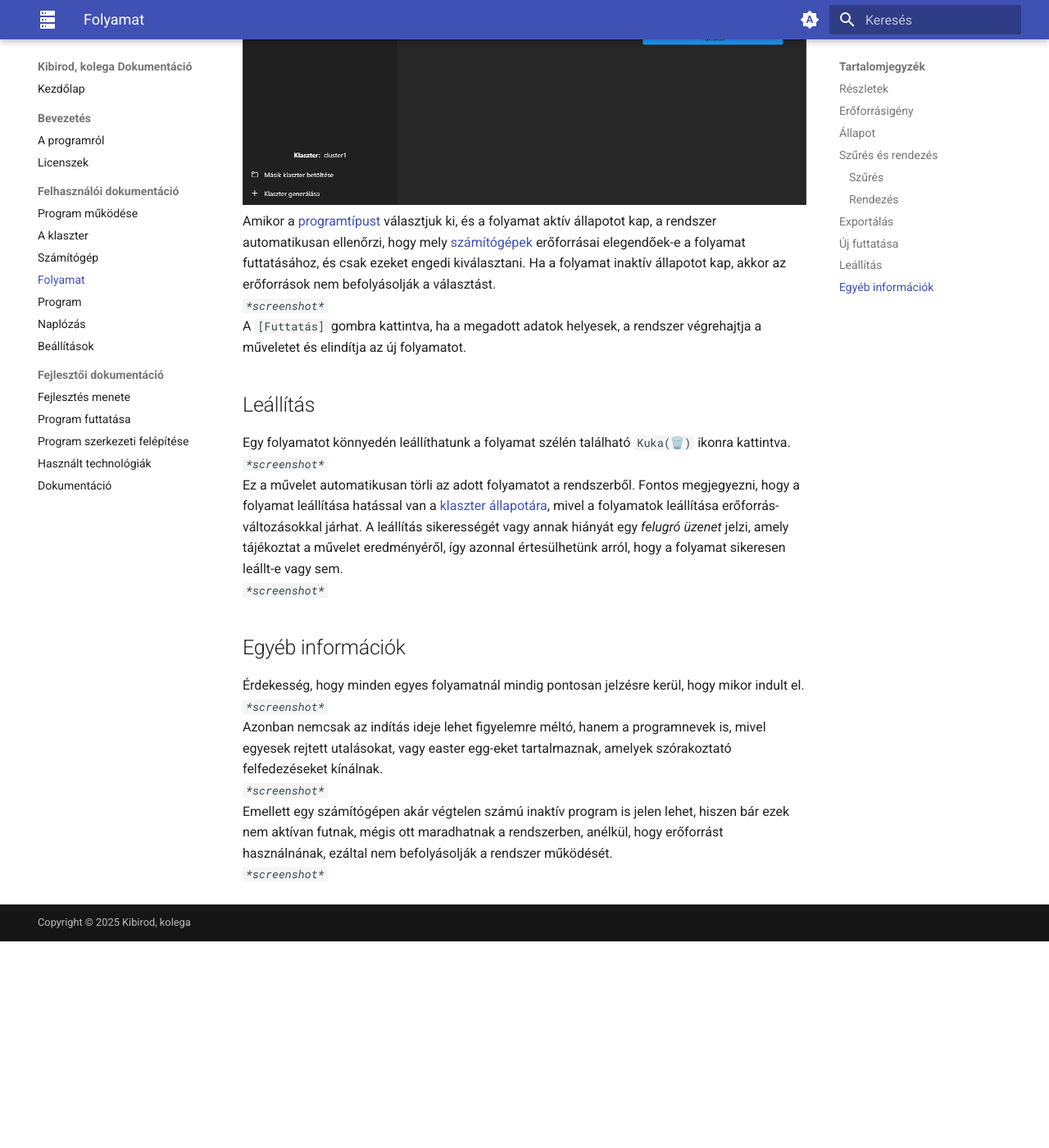
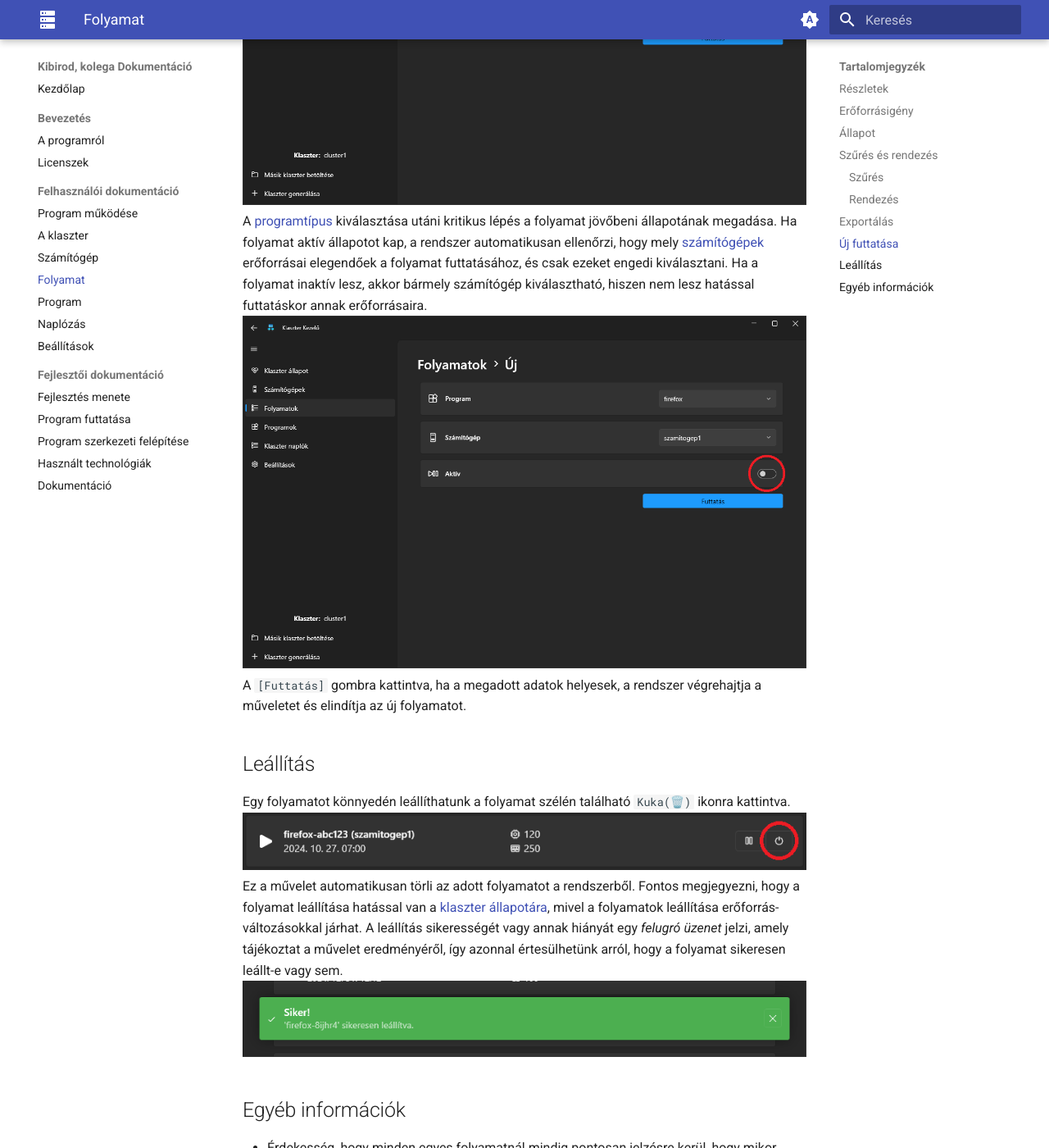
Before and after one commit to gyorfimarcell/Dusza2025, an MkDocs documentation site: the page built from documentation/docs/felhasznaloi/folyamat.md, in a window 1280 px wide and 1400 px high, scrolled down 5815 px. Shown: the whole window at 82% size. Built offline with MkDocs 1.6.1 and Material for MkDocs 9.7.7, drawn with Linux system fonts in a browser that asks for light colours; before the commit the page ends 6963 px from its top, so only the background shows below that.

Commit message:
process page done

```diff
--- a/documentation/docs/felhasznaloi/folyamat.md
+++ b/documentation/docs/felhasznaloi/folyamat.md
@@ -75,22 +75,21 @@ Az exportált fájlban minden egyes sor egy-egy folyamat adatait tartalmazza, am
 Új folyamatot indítani a `Folyamatok` fül jobb felső sarkában található `[Új]` gombbal lehet. A gomb megnyomásakor egy felugró oldal jelenik meg, ahol meg kell adni a <b>program típusát</b>, a <b>[számítógépet](szamitogep.md)</b>, ahol a folyamat futni fog, valamint annak <b>[állapotát](#allapot)</b>. <br>
 ![Export gomb](../img/felhasznaloi/folyamat/run-new-process.png) <br>
 ![Export gomb](../img/felhasznaloi/folyamat/run-new-process-page.png) <br>
-Amikor a [programtípust](program.md) választjuk ki, és a folyamat aktív állapotot kap, a rendszer automatikusan ellenőrzi, hogy mely [számítógépek](szamitogep.md) erőforrásai elegendőek-e a folyamat futtatásához, és csak ezeket engedi kiválasztani. Ha a folyamat inaktív állapotot kap, akkor az erőforrások nem befolyásolják a választást. <br>
-*`*screenshot*`* <br>
+A [programtípus](program.md) kiválasztása utáni kritikus lépés a folyamat jövőbeni állapotának megadása. Ha folyamat aktív állapotot kap, a rendszer automatikusan ellenőrzi, hogy mely [számítógépek](szamitogep.md) erőforrásai elegendőek a folyamat futtatásához, és csak ezeket engedi kiválasztani. Ha a folyamat inaktív lesz, akkor bármely számítógép kiválasztható, hiszen nem lesz hatással futtatáskor annak erőforrásaira.<br>
+![Inaktív folyamat futtatása](../img/felhasznaloi/folyamat/run-inactive-process.png) <br>
 A `[Futtatás]` gombra kattintva, ha a megadott adatok helyesek, a rendszer végrehajtja a műveletet és elindítja az új folyamatot.
 
 ## Leállítás
 
 Egy folyamatot könnyedén leállíthatunk a folyamat szélén található `Kuka(🗑️)` ikonra kattintva. <br>
-*`*screenshot*`* <br>
+![Folyamat leállítása](../img/felhasznaloi/folyamat/process-delete.png) <br>
 Ez a művelet automatikusan törli az adott folyamatot a rendszerből. Fontos megjegyezni, hogy a folyamat leállítása hatással van a [klaszter állapotára](klaszter.md#allapot), mivel a folyamatok leállítása erőforrás-változásokkal járhat. A leállítás sikerességét vagy annak hiányát egy *felugró üzenet* jelzi, amely tájékoztat a művelet eredményéről, így azonnal értesülhetünk arról, hogy a folyamat sikeresen leállt-e vagy sem.<br>
-*`*screenshot*`*
+![Folyamat leállításának visszajelzése](../img/felhasznaloi/folyamat/shutdown-process-snackbar.png)
 
 ## Egyéb információk
 
-Érdekesség, hogy minden egyes folyamatnál mindig pontosan jelzésre kerül, hogy mikor indult el. <br>
-*`*screenshot*`* <br>
-Azonban nemcsak az indítás ideje lehet figyelemre méltó, hanem a programnevek is, mivel egyesek rejtett utalásokat, vagy easter egg-eket tartalmaznak, amelyek szórakoztató felfedezéseket kínálnak. <br>
-*`*screenshot*`* <br>
-Emellett egy számítógépen akár végtelen számú inaktív program is jelen lehet, hiszen bár ezek nem aktívan futnak, mégis ott maradhatnak a rendszerben, anélkül, hogy erőforrást használnának, ezáltal nem befolyásolják a rendszer működését.<br>
-*`*screenshot*`*
+- Érdekesség, hogy minden egyes folyamatnál mindig pontosan jelzésre kerül, hogy mikor indult el.
+- Azonban nemcsak az indítás ideje lehet figyelemre méltó, hanem a programnevek is, mivel egyesek rejtett utalásokat, vagy easter egg-eket tartalmaznak, amelyek szórakoztató felfedezéseket kínálnak.
+![Folyamat easter eggek](../img/felhasznaloi/folyamat/process-easter-egg.png)
+- Emellett egy számítógépen akár végtelen számú inaktív program is jelen lehet, hiszen bár ezek nem aktívan futnak, mégis ott maradhatnak a rendszerben, anélkül, hogy erőforrást használnának, ezáltal nem befolyásolják a rendszer működését.
+![Sok inaktív folyamat](../img/felhasznaloi/folyamat/lot-inactive-processes.png)
```
Also changed, not shown: documentation/docs/img/felhasznaloi/folyamat/lot-inactive-processes.png (added), documentation/docs/img/felhasznaloi/folyamat/process-delete.png, documentation/docs/img/felhasznaloi/folyamat/process-easter-egg.png (added), documentation/docs/img/felhasznaloi/folyamat/run-inactive-process.png (added), documentation/docs/img/felhasznaloi/folyamat/shutdown-process-snackbar.png (added), 1 other file.
